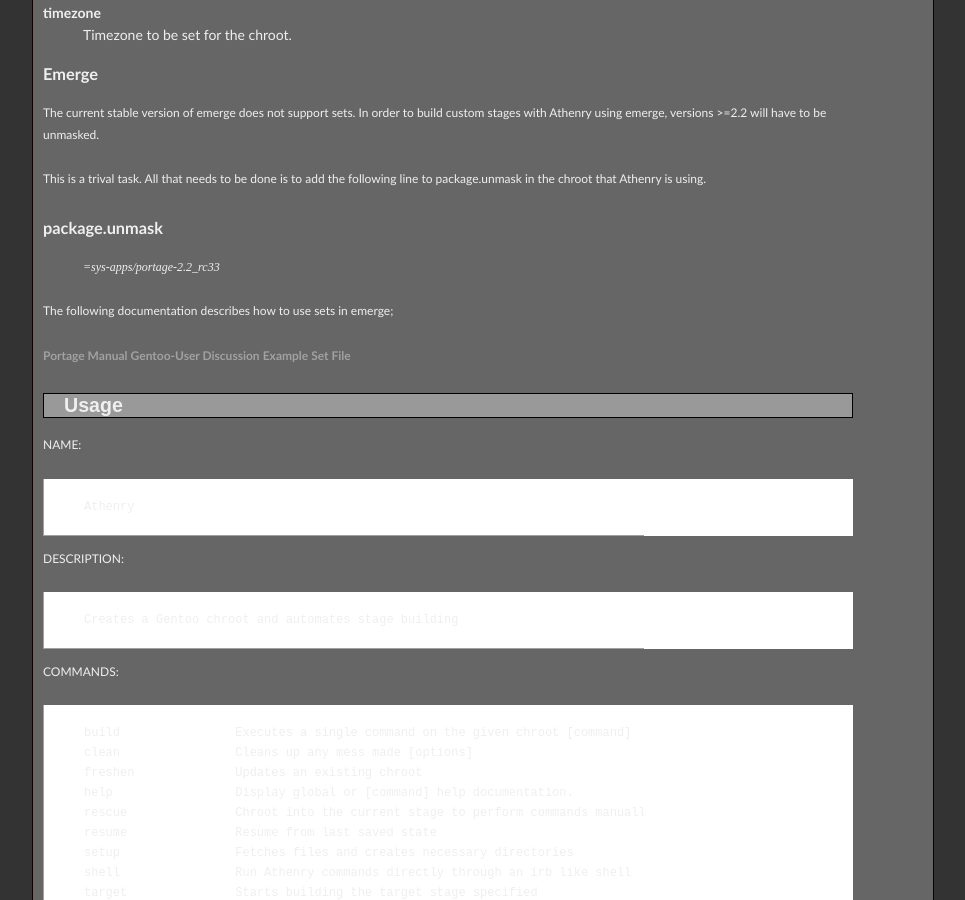
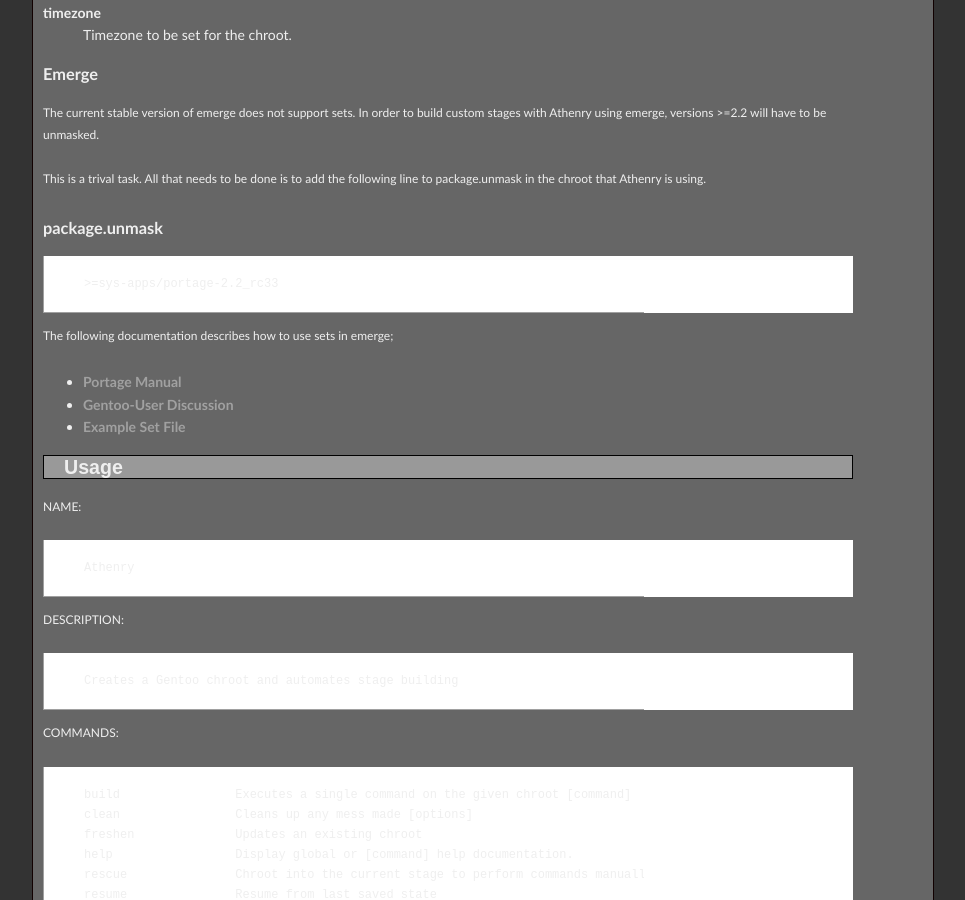
Before and after one commit to GunioRobot/athenry, a Jekyll site: the page built from docs/quickstart/index.markdown, in a window 1280 px wide and 900 px high, scrolled down 2147 px. Shown: the whole window, without its empty margins (158-1123 px from the left). Built offline with Jekyll 4.4.1, drawn with Linux system fonts in a browser that asks for light colours; Markdown is read by kramdown in place of the engine named in the settings.

```diff
--- a/docs/quickstart/index.markdown
+++ b/docs/quickstart/index.markdown
@@ -131,13 +131,13 @@ This is a trival task. All that needs to be done is to add the following line to
 package.unmask in the chroot that Athenry is using.
 
 ###package.unmask
->=sys-apps/portage-2.2_rc33
+    >=sys-apps/portage-2.2_rc33
 
 The following documentation describes how to use sets in emerge;
 
-[Portage Manual](http://dev.gentoo.org/~zmedico/portage/doc/ch02s03.html)
-[Gentoo-User Discussion](http://www.linux-archive.org/gentoo-user/250682-portage-sets.html)
-[Example Set File](http://github.com/gregf/athenryconfigs/blob/master/etc/amd64/portage/sets/stage4)
+* [Portage Manual](http://dev.gentoo.org/~zmedico/portage/doc/ch02s03.html)
+* [Gentoo-User Discussion](http://www.linux-archive.org/gentoo-user/250682-portage-sets.html)
+* [Example Set File](http://github.com/gregf/athenryconfigs/blob/master/etc/amd64/portage/sets/stage4)
 
 
 Usage
```
